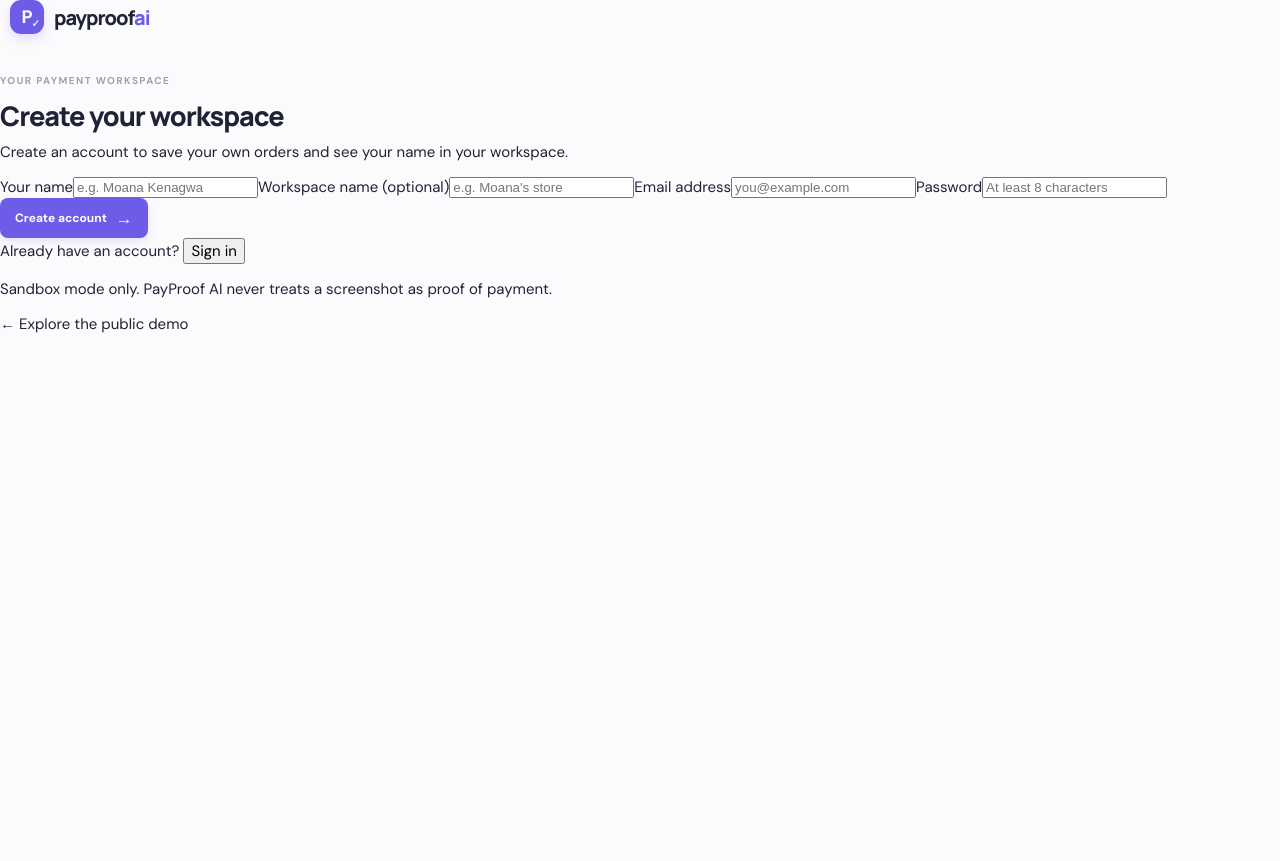
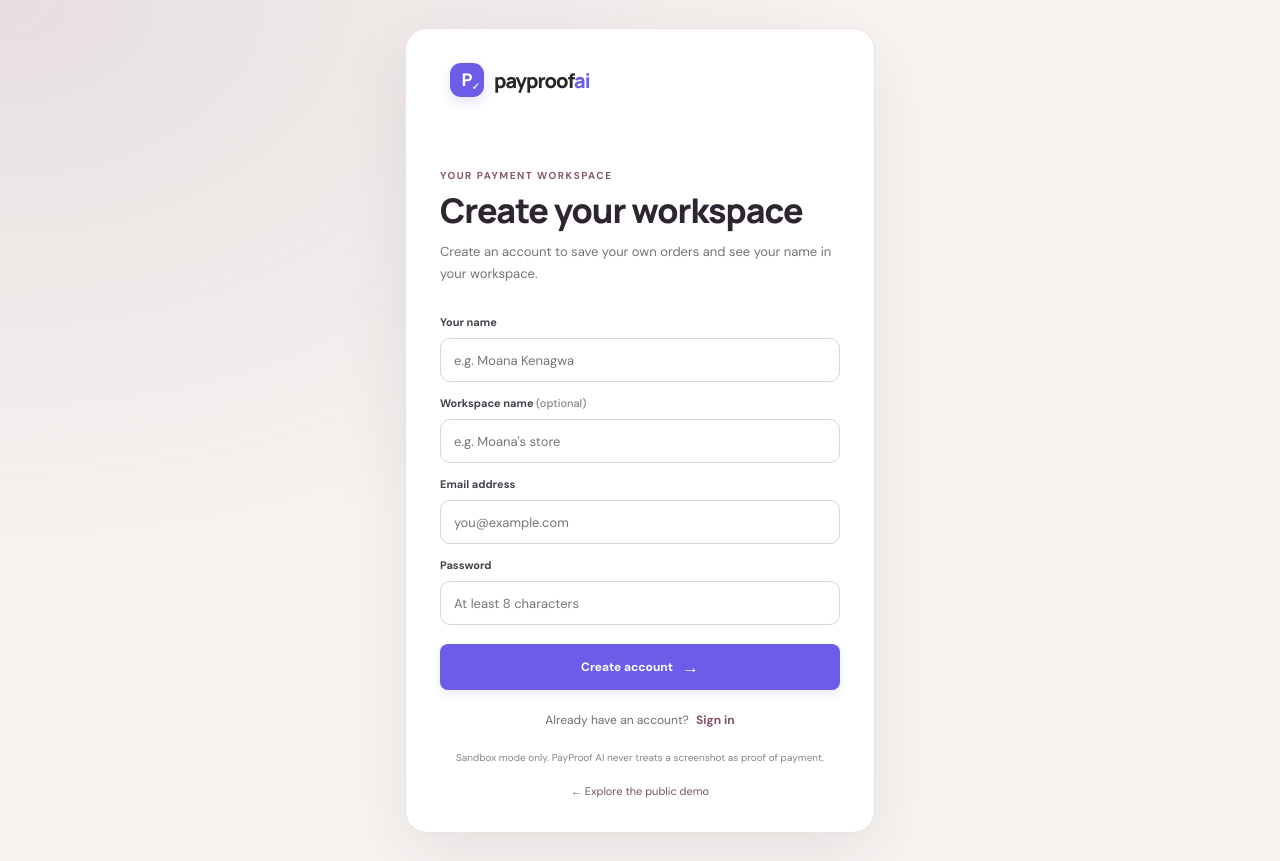
Before and after one commit to Moana-star/payproof-ai, a Next.js app: page /auth in a window 1280 px wide. Before the commit the page ends 800 px from the top, so only its background shows below. Built offline with nearby package versions, Linux system fonts and the light colour scheme.

Commit message:
Style sign-in and profile workspace screens

```diff
--- a/app/globals.css
+++ b/app/globals.css
@@ -305,3 +305,30 @@ body{font-size:15px}
 .judge-quick-actions .primary-button,.judge-quick-actions .secondary-button{min-height:37px;font-size:10px;padding:0 11px;text-decoration:none;white-space:nowrap}
 @media(max-width:1050px){.judge-quick-start{grid-template-columns:1fr}.judge-quick-actions{justify-content:flex-start}}
 @media(max-width:540px){.judge-quick-start{padding:16px;gap:15px}.judge-quick-actions{display:grid;grid-template-columns:1fr 1fr}.judge-quick-actions .primary-button,.judge-quick-actions .secondary-button{white-space:normal;text-align:center;min-height:42px;padding:7px}}
+
+/* Authentication and individual workspace screens */
+.auth-shell{min-height:100vh;display:grid;place-items:center;padding:28px 16px;background:radial-gradient(ellipse at top left,rgba(116,69,91,.12),transparent 48%),#f7f4f2;color:#28252b}
+.auth-card{width:min(100%,470px);background:#fff;border:1px solid #e8e0e2;border-radius:22px;padding:34px;box-shadow:0 22px 70px rgba(55,36,45,.09)}
+.auth-brand{margin-bottom:32px;text-decoration:none}
+.auth-card>.eyebrow{margin:0 0 9px;font-size:10px;letter-spacing:1.5px;font-weight:800;color:#89566c}
+.auth-card h1{font-size:clamp(26px,4vw,34px);letter-spacing:-1px;line-height:1.12;margin:0 0 12px;color:#2d2630}
+.auth-intro{font-size:13px;line-height:1.7;color:#77717a;margin:0 0 25px}
+.auth-form{display:grid;gap:9px}
+.auth-form label{font-size:11px;font-weight:750;color:#45404a;margin-top:5px}
+.auth-form label span{font-weight:500;color:#89828b}
+.auth-form input{width:100%;min-height:44px;padding:11px 13px;border:1px solid #ddd4d9;border-radius:10px;background:#fff;color:#29242d;font:inherit;font-size:13px;outline:none}
+.auth-form input:focus{border-color:#98647b;box-shadow:0 0 0 3px rgba(152,100,123,.13)}
+.auth-form input:disabled{background:#f6f3f5;color:#79727a}
+.auth-submit{width:100%;justify-content:center;min-height:46px;margin-top:10px}
+.auth-error,.auth-success{font-size:12px;line-height:1.6;padding:11px 12px;border-radius:9px;margin:6px 0}
+.auth-error{color:#922f3e;background:#fff0f1;border:1px solid #f0c9ce}
+.auth-success{color:#246c50;background:#eef9f2;border:1px solid #c8ead5}
+.auth-switch{text-align:center;font-size:12px;color:#716a74;margin:22px 0 0}
+.auth-switch button,.profile-secondary-actions button{border:0;background:none;color:#80506a;font:inherit;font-weight:800;cursor:pointer;padding:0 0 0 4px}
+.auth-footnote{font-size:10px;line-height:1.6;text-align:center;color:#89828b;margin:22px 0 0}
+.auth-back-link{display:block;text-align:center;margin-top:18px;font-size:11px;color:#765267;text-decoration:none}
+.profile-card{width:min(100%,500px)}
+.profile-secondary-actions{display:flex;justify-content:space-between;align-items:center;gap:16px;border-top:1px solid #eee7ea;padding-top:18px;margin-top:24px;font-size:12px}
+.profile-secondary-actions a{color:#765267;text-decoration:none;font-weight:750}
+.profile-secondary-actions button{padding:0;color:#8b4857}
+@media(max-width:540px){.auth-card{padding:25px 21px;border-radius:17px}.auth-brand{margin-bottom:26px}.profile-secondary-actions{align-items:flex-start}}
```
